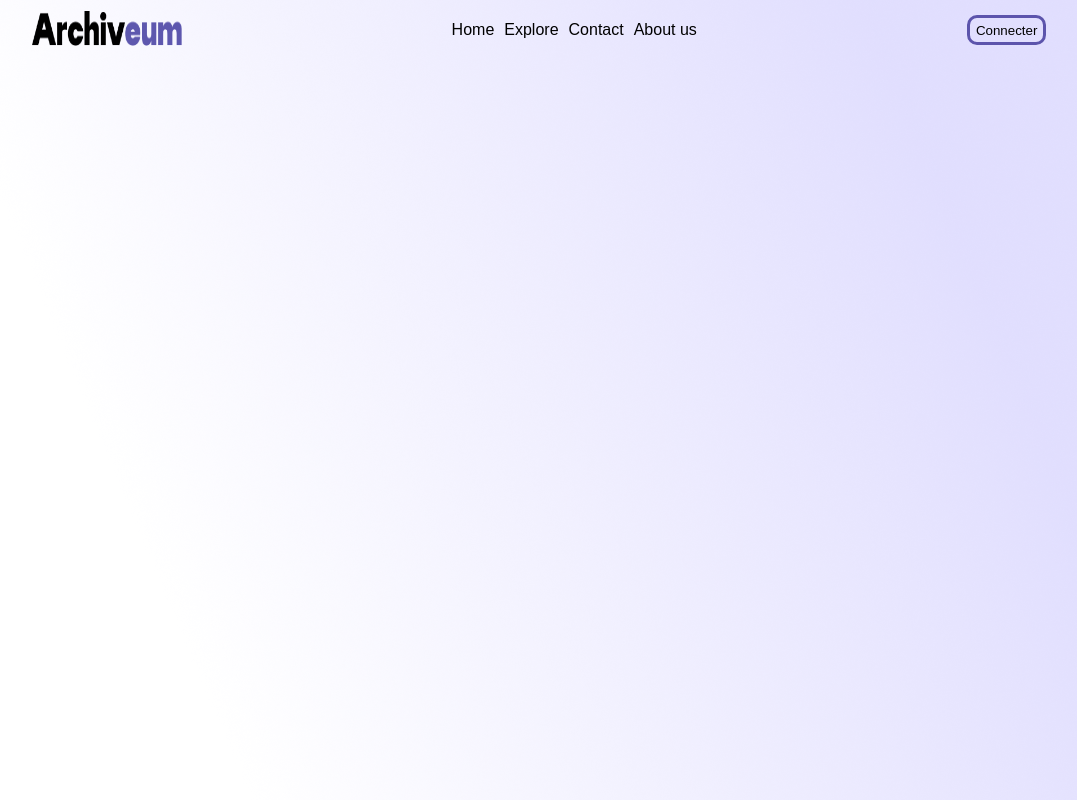
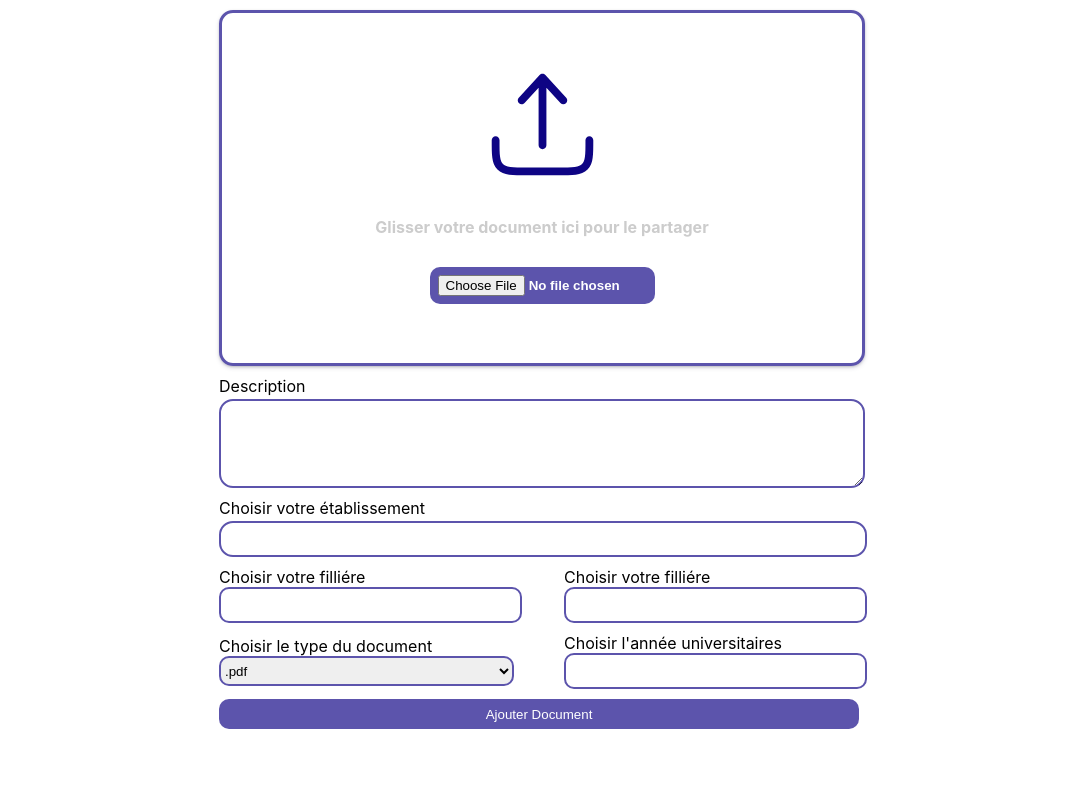
Before and after one commit to you66-s/Archiveum-react, a React (Create React App) app: page / in a window 1280 px wide. Shown: the whole page, without its empty margins (101-1178 px from the left). Built offline with nearby package versions, Linux system fonts and the light colour scheme; a web font is replaced by a local one.

Commit message:
in this commit i wrote the code of ajouter document page

```diff
--- a/src/Style/App.css
+++ b/src/App.css
@@ -5,7 +5,6 @@ html{
 body{
   padding: 20px;
   margin: 0;
-  background-image: url("BackgroundImage.png");
   background-repeat: no-repeat;
   background-size: cover;
 }
--- a/src/App.js
+++ b/src/App.js
@@ -1,6 +1,5 @@
-import './Style/App.css';
+import './App.css';
 import NavBar from "./Component/NavBar";
-
 function App() {
   return (
     <div className="App">
--- a/src/Pages/Add document/Ajouter_Document.js
+++ b/src/Pages/Add document/Ajouter_Document.js
@@ -0,0 +1,59 @@
+import React from "react";
+import "../Add document/addDoc.css"
+import uploadIcon from "./SVGs/upload-minimalistic-svgrepo-com.svg"
+function AddDocument() {
+    function handleFile() {
+        alert("File uploaded")
+    }
+
+    return (
+        <div className="main-container">
+            <div className="upload-box">
+                <img className="upload-img" alt="upload" src={uploadIcon} width="125px" height="125px"/>
+                <span id="upload-text">Glisser votre document ici pour le partager</span>
+                <input id="upload-input" type="file" onClick={handleFile}/>
+            </div>
+            <div className="Form-container">
+                <div className="Description-area" style={{display: 'flex', flexDirection: 'column', gap: '3px'}}>
+                    <label htmlFor="Description">Description</label>
+                    <textarea id="Description"/>
+                </div>
+                <div className="School-area" style={{display: 'flex', flexDirection: 'column', gap: '3px'}}>
+                    <label htmlFor="School">Choisir votre établissement</label>
+                    <input type="text" id="School"/>
+                </div>
+                <div className="Details-area">
+                    <div className="filliere-sec" style={{width: '50%'}}>
+                        <label style={{display: 'block'}}>Choisir votre filliére</label>
+                        <input style={{width: '100%'}} type="text" id="filliere"/>
+                    </div>
+                    <div className="module-sec"  style={{width: '50%'}}>
+                        <label style={{display: 'block'}}>Choisir votre filliére</label>
+                        <input style={{width: '100%'}} type="text" id="filliere"/>
+                    </div>
+                </div>
+                <div className="Document-area">
+                    <div className="doc-type" style={{width: '100%'}}>
+                        <label style={{display: 'block'}}>Choisir le type du document</label>
+                        <select id="type" style={{width: '100%'}}>
+                            <option disabled>type de document</option>
+                            <option>.pdf</option>
+                            <option>.docx</option>
+                            <option>.jpg</option>
+                            <option>.png</option>
+                        </select>
+                    </div>
+                    <div className="doc-year" style={{width: '100%'}}>
+                        <label style={{display: 'block'}}>Choisir l'année universitaires</label>
+                        <input id="year" style={{width: '100%'}} type="number" min="1900" max="2099" step="1"/>
+                    </div>
+                </div>
+                <div className="Submit-btn" style={{width: '100%'}}>
+                    <button onClick={()=> alert('File uploaded')} id="submit-btn" type="submit">Ajouter Document</button>
+                </div>
+            </div>
+        </div>
+    )
+}
+
+export default AddDocument;
--- /dev/null
+++ b/src/Pages/Add document/addDoc.css
@@ -0,0 +1,98 @@
+body{
+    padding: 0;
+    margin-right: auto;
+    margin-left: auto;
+}
+div.main-container{
+    width: 50%;
+    height: fit-content;
+    margin-top: 10px;
+    display: flex;
+    flex-direction: column;
+    margin-right: auto;
+    margin-left: auto;
+}
+div.upload-box{
+    display: flex;
+    width: 100%;
+    height: 350px;
+    flex-direction: column;
+    gap: 30px;
+    align-items: center;
+    justify-content: center;
+    border: solid 3px #5C54AC;
+    border-radius: 14px;
+    box-shadow: rgba(50, 50, 93, 0.25) 0 2px 5px -1px, rgba(0, 0, 0, 0.3) 0 1px 3px -1px;
+}
+
+span#upload-text{
+    color: #CCCCCC;
+    font-weight: bolder;
+}
+input#upload-input{
+    width: 209px;
+    padding: 8px;
+    border: none;
+    border-radius: 10px;
+    background-color: #5C54AC;
+    color: white;
+    font-weight: bold;
+    text-align: center;
+    margin-bottom: 10px;
+}
+div.Form-container{
+    margin-top: 10px;
+    width: 100%;
+    display: flex;
+    flex-direction: column;
+    gap: 10px;
+}
+textarea#Description{
+    width: 100%;
+    height: 75px;
+    border: solid 2px #5C54AC;
+    border-radius: 14px;
+    padding: 5px 1px 5px 1px;
+}
+input#School{
+    width: 100%;
+    height: 30px;
+    border: solid 2px #5C54AC;
+    border-radius: 14px;
+}
+input#filliere{
+    border: solid 2px #5C54AC;
+    border-radius: 10px;
+    height: 30px;
+}
+input#year{
+    border: solid 2px #5C54AC;
+    border-radius: 10px;
+    height: 30px;
+}
+select{
+    border: solid 2px #5C54AC;
+    border-radius: 10px;
+    height: 30px;
+}
+div.Details-area{
+    display: flex;
+    flex-direction: row;
+    align-items: center;
+    gap: 50px;
+}
+div.Document-area{
+    display: flex;
+    flex-direction: row;
+    align-items: center;
+    gap: 50px;
+}
+button#submit-btn{
+    width: 100%;
+    height: 30px;
+    padding: 5px;
+    color: white;
+    border: none;
+    border-radius: 10px ;
+    background-color: #5C54AC;
+}
--- a/src/index.js
+++ b/src/index.js
@@ -1,13 +1,14 @@
 import React from 'react';
 import ReactDOM from 'react-dom/client';
 import './index.css';
-import App from './App';
 import reportWebVitals from './reportWebVitals';
+import AddDocument from "./Pages/Add document/Ajouter_Document";
 
 const root = ReactDOM.createRoot(document.getElementById('root'));
 root.render(
   <React.StrictMode>
-    <App />
+      {/*<App/>  import App from './App';*/}
+      <AddDocument/>
   </React.StrictMode>
 );
 
```
Also changed, not shown: src/Pages/Add document/SVGs/upload-minimalistic-svgrepo-com.svg (added).
